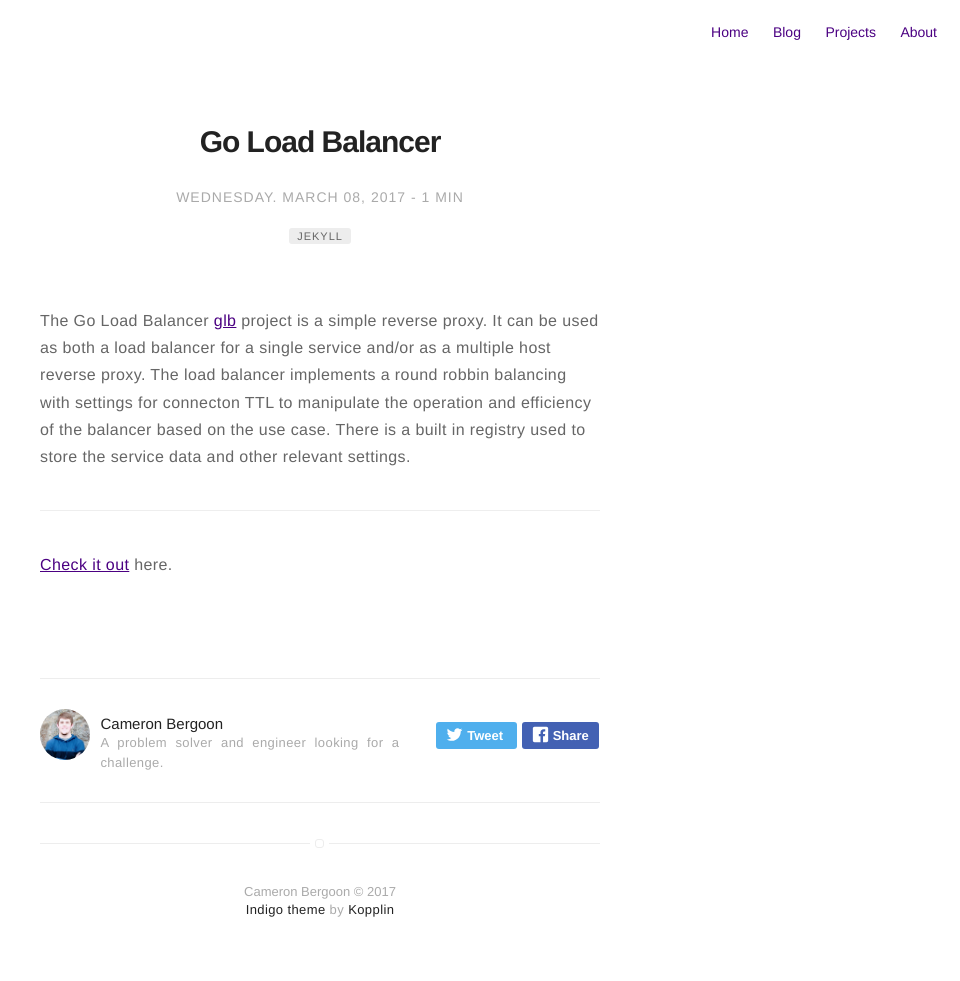
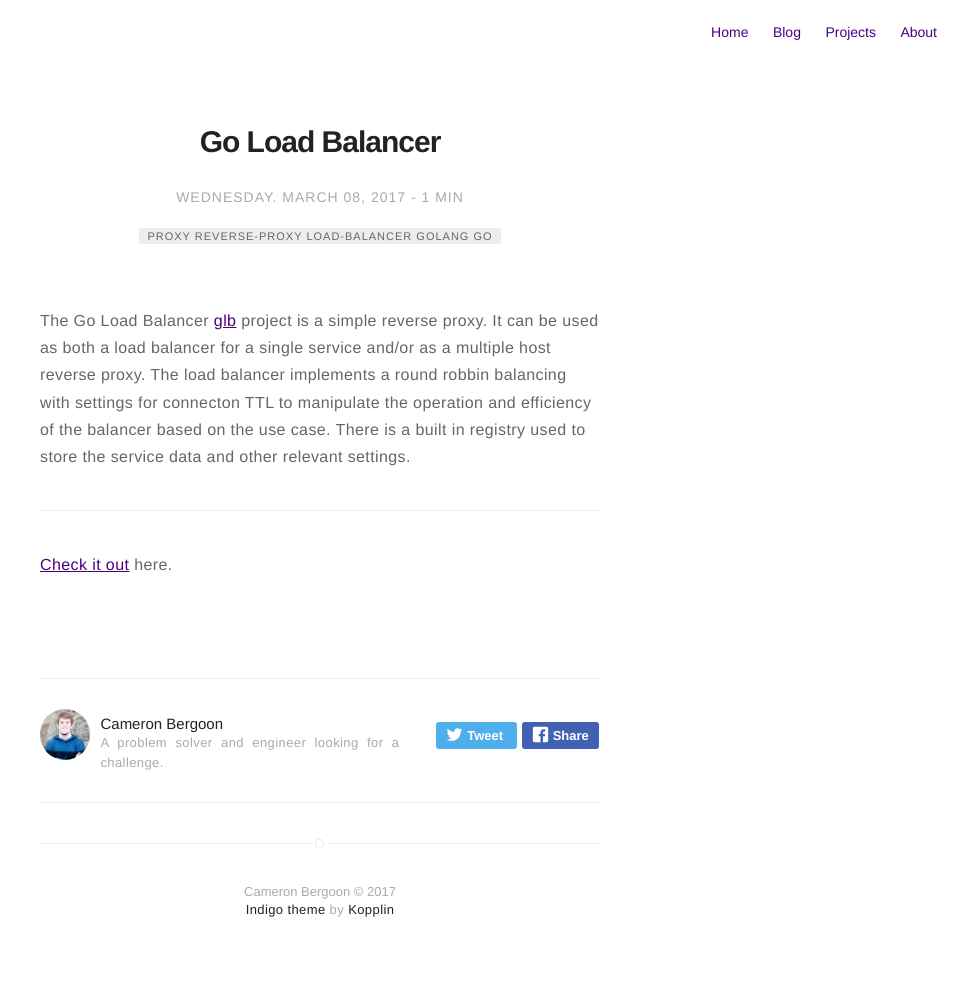
Before and after one commit to cbergoon/cbergoon.github.io, a Jekyll site: the page built from _posts/2017-03-08-Go-Load-Balancer.markdown, in a window 1280 px wide. Shown: the whole page, without its empty margins (320-1280 px from the left). Built offline with Jekyll 4.4.1, drawn with Linux system fonts in a browser that asks for light colours.

Commit message:
Changes.

```diff
--- a/_posts/2017-03-08-Go-Load-Balancer.markdown
+++ b/_posts/2017-03-08-Go-Load-Balancer.markdown
@@ -2,11 +2,12 @@
 title: "Go Load Balancer"
 layout: post
 date: 2017-03-08 16:00
-tag: jekyll
+tag: proxy reverse-proxy load-balancer golang go
 headerImage: true
 projects: true
-hidden: true # don't count this post in blog pagination
+hidden: false # don't count this post in blog pagination
 description: "A practical load balancer reverse proxy with registry and management endpoints."
+jemoji: '<img class="emoji" title=":ramen:" alt=":ramen:" src="https://assets.github.com/images/icons/emoji/unicode/1f35c.png" height="20" width="20" align="absmiddle">'
 category: project
 author: cbergoon
 externalLink: false
```
